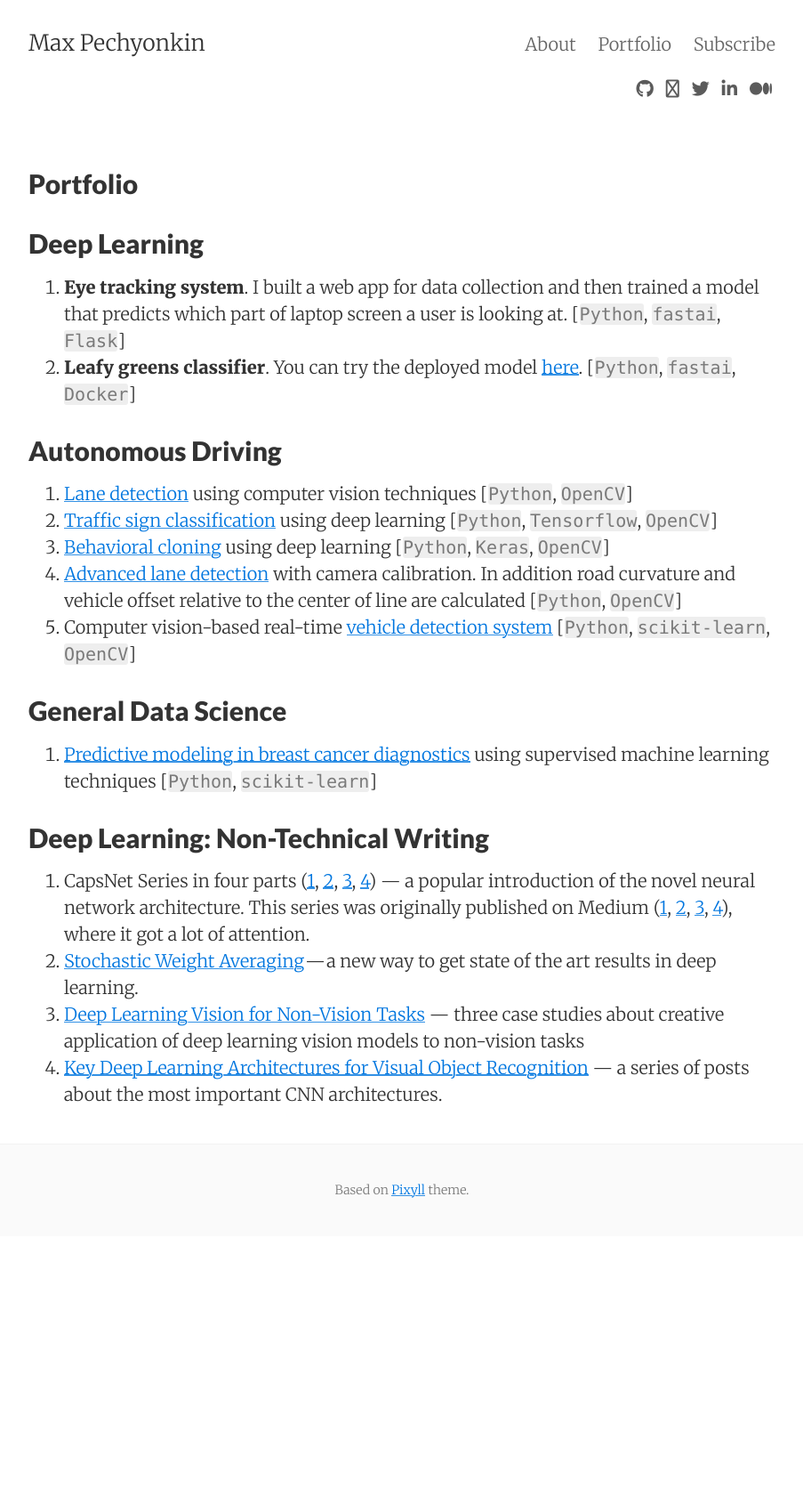
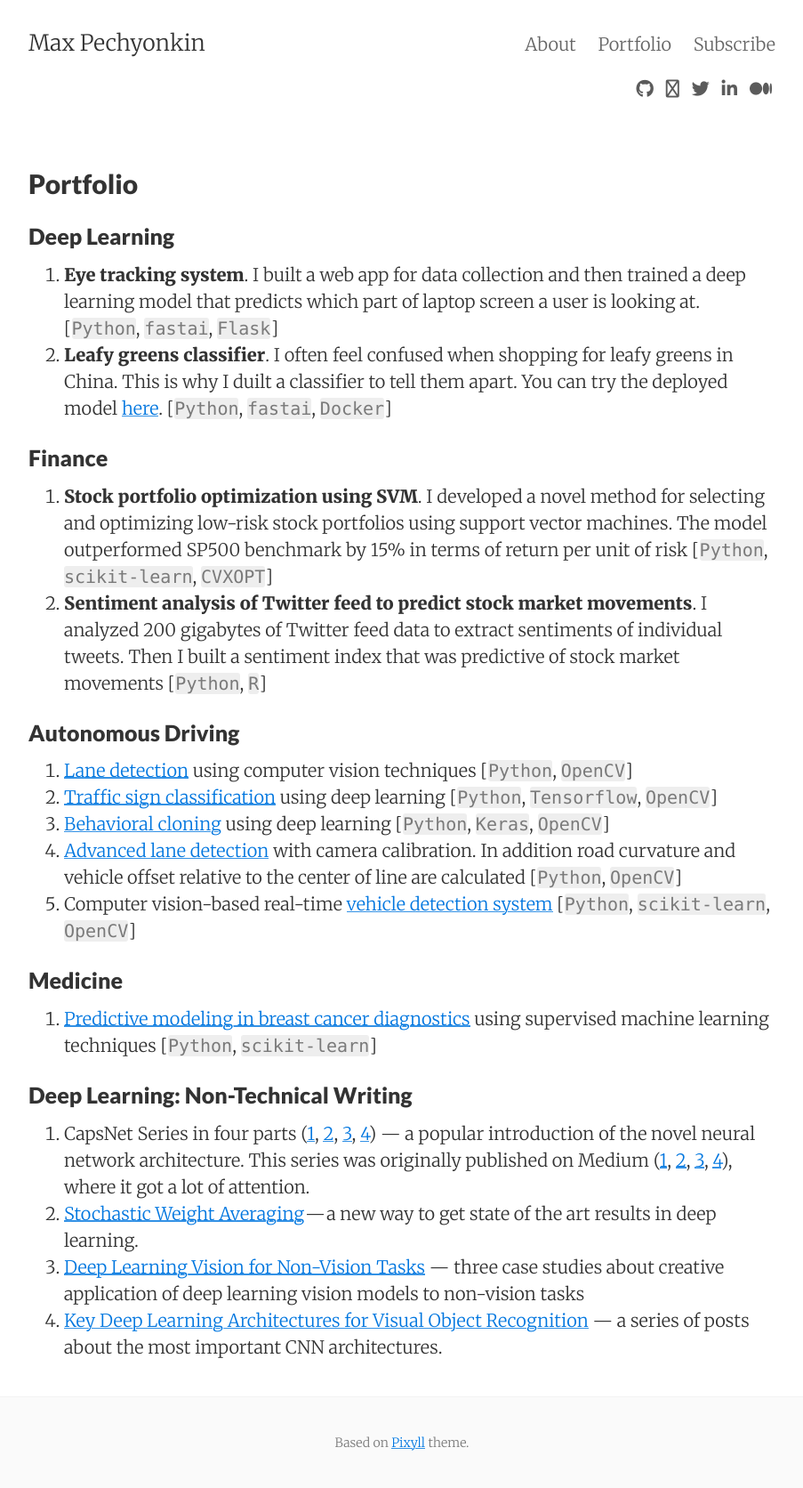
Before and after one commit to pechyonkin/pechyonkin.github.io, a Jekyll site: the page built from portfolio.md, in a window 1280 px wide. Shown: the whole page at 89% size, without its empty margins (188-1091 px from the left). Built offline with Jekyll 4.4.1, drawn with Linux system fonts in a browser that asks for light colours; nearby versions of some CDN libraries; before the commit the page ends 1389 px from its top, so only the background shows below that.

Commit message:
update portfolio and about sections

```diff
--- a/portfolio.md
+++ b/portfolio.md
@@ -5,15 +5,20 @@ permalink: /portfolio/
 tags: portfolio
 ---
 
-## Deep Learning
+### Deep Learning
 
-1. **Eye tracking system**. I built a web app for data collection and then trained a model that predicts which part of laptop screen a user is looking at. [`Python`, `fastai`, `Flask`]
-2. **Leafy greens classifier**. You can try the deployed model [here](https://herbs.onrender.com/). [`Python`, `fastai`, `Docker`]
+1. **Eye tracking system**. I built a web app for data collection and then trained a deep learning model that predicts which part of laptop screen a user is looking at. [`Python`, `fastai`, `Flask`]
+2. **Leafy greens classifier**. I often feel confused when shopping for leafy greens in China. This is why I duilt a classifier to tell them apart. You can try the deployed model [here](https://herbs.onrender.com/). [`Python`, `fastai`, `Docker`]
 
 <!--1. [Eye tracking system](/portfolio/eye-tracker/). I built a web app for data collection and then trained a model that predicts which part of laptop screen a user is looking at. [`Python`, `fastai`, `Flask`]
 2. Building a [leafy greens classifier](/portfolio/leafy-greens-classifier/). You can try the deployed model [here](https://herbs.onrender.com/). [`Python`, `fastai`, `Docker`]-->
 
-## Autonomous Driving
+### Finance
+
+1. **Stock portfolio optimization using SVM**. I developed a novel method for selecting and optimizing low-risk stock portfolios using support vector machines. The model outperformed SP500 benchmark by 15% in terms of return per unit of risk [`Python`, `scikit-learn`, `CVXOPT`]
+2. **Sentiment analysis of Twitter feed to predict stock market movements**. I analyzed 200 gigabytes of Twitter feed data to extract sentiments of individual tweets. Then I built a sentiment index that was predictive of stock market movements [`Python`, `R`]
+
+### Autonomous Driving
 
 1. [Lane detection](/portfolio/lane-finding/) using computer vision techniques [`Python`, `OpenCV`]
 2. [Traffic sign classification](/portfolio/traffic-signs-classification/) using deep learning [`Python`, `Tensorflow`, `OpenCV`]
@@ -21,11 +26,11 @@ tags: portfolio
 4. [Advanced lane detection](/portfolio/advanced-lane-finding/) with camera calibration. In addition road curvature and vehicle offset relative to the center of line are calculated [`Python`, `OpenCV`]
 5. Computer vision-based real-time [vehicle detection system](/portfolio/vehicle-detection-cv/) [`Python`, `scikit-learn`, `OpenCV`]
 
-## General Data Science
+### Medicine
 
 1. [Predictive modeling in breast cancer diagnostics](/portfolio/breast-cancer-diagnostics/) using supervised machine learning techniques [`Python`, `scikit-learn`]
 
-## Deep Learning: Non-Technical Writing
+### Deep Learning: Non-Technical Writing
 
 1. CapsNet Series in four parts ([1](/capsules-1/), [2](https://pechyonkin.me/capsules-2/), [3](/capsules-3/), [4](/capsules-4/)) — a popular introduction of the novel neural network architecture. This series was originally published on Medium ([1](https://medium.com/ai%C2%B3-theory-practice-business/understanding-hintons-capsule-networks-part-i-intuition-b4b559d1159b), [2](https://medium.com/ai%C2%B3-theory-practice-business/understanding-hintons-capsule-networks-part-ii-how-capsules-work-153b6ade9f66), [3](https://medium.com/ai%C2%B3-theory-practice-business/understanding-hintons-capsule-networks-part-iii-dynamic-routing-between-capsules-349f6d30418), [4](https://medium.com/@pechyonkin/part-iv-capsnet-architecture-6a64422f7dce)), where it got a lot of attention.
 2. [Stochastic Weight Averaging](/stochastic-weight-averaging/) — a new way to get state of the art results in deep learning.
```
Also changed, not shown: about.md (+1 -5 lines).
